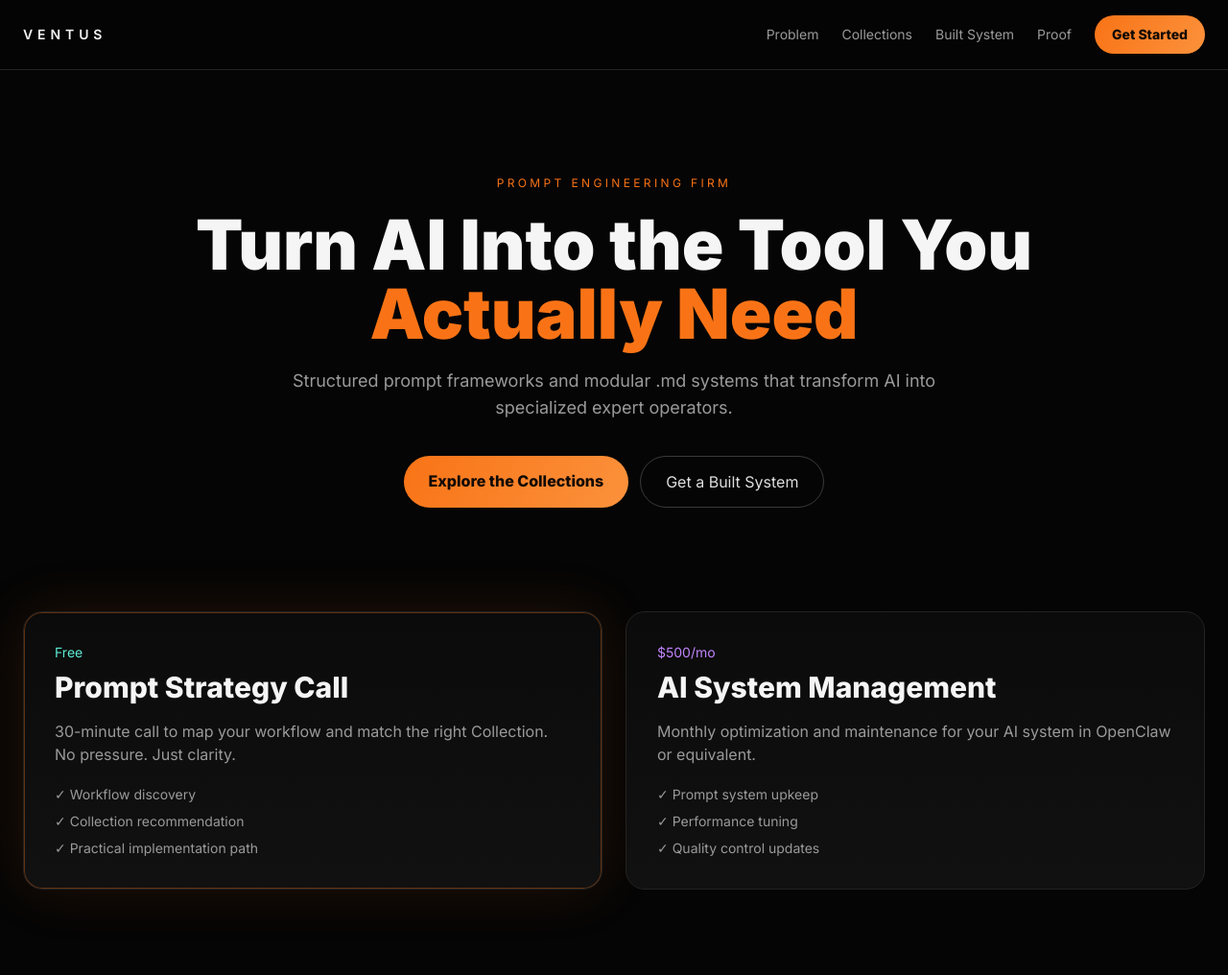
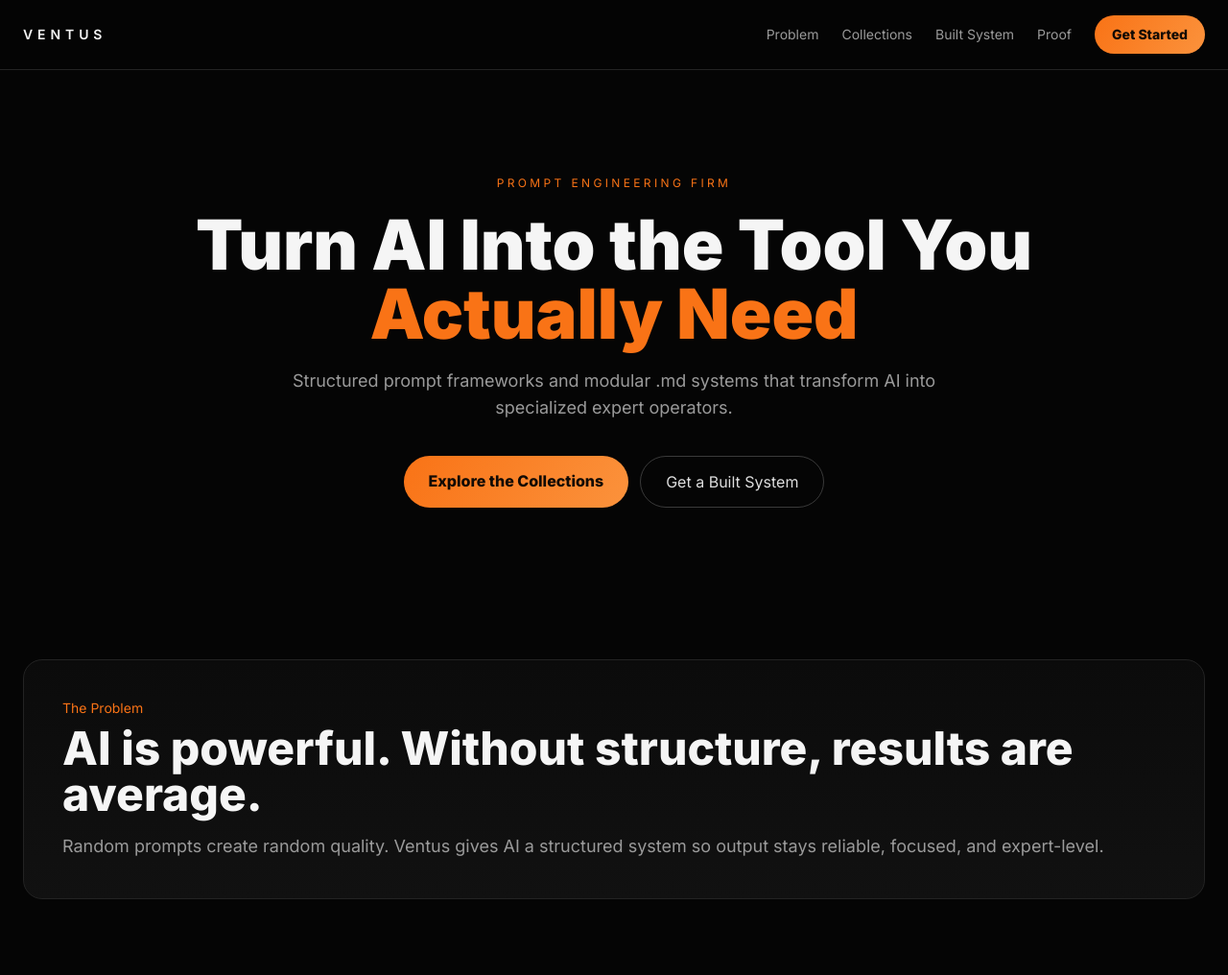
Before and after one commit to hatfieldsautomotive-ux/ventus, a website: page web/index.html in a window 1280 px wide. Shown: the top 1016 px of the page at 96% size. Drawn offline with nearby package versions, Linux system fonts and the light colour scheme.

Commit message:
Remove strategy call and AI management cards from hero flow

```diff
--- a/web/index.html
+++ b/web/index.html
@@ -63,31 +63,6 @@
       </div>
     </section>
 
-    <!-- FLOW CARDS (like grindbeans/ventusdetailshop rhythm) -->
-    <section class="section" style="padding-top:36px">
-      <div class="container grid md:grid-cols-2 gap-6">
-        <article class="card p-8 glow fade-up">
-          <p class="text-sm mb-2" style="color:#5eead4">Free</p>
-          <h2 class="text-3xl font-extrabold mb-4">Prompt Strategy Call</h2>
-          <p style="color:var(--muted)" class="mb-5">30-minute call to map your workflow and match the right Collection. No pressure. Just clarity.</p>
-          <ul class="space-y-2 text-sm" style="color:var(--muted)">
-            <li>✓ Workflow discovery</li>
-            <li>✓ Collection recommendation</li>
-            <li>✓ Practical implementation path</li>
-          </ul>
-        </article>
-        <article class="card p-8 fade-up">
-          <p class="text-sm mb-2" style="color:#c084fc">$500/mo</p>
-          <h2 class="text-3xl font-extrabold mb-4">AI System Management</h2>
-          <p style="color:var(--muted)" class="mb-5">Monthly optimization and maintenance for your AI system in OpenClaw or equivalent.</p>
-          <ul class="space-y-2 text-sm" style="color:var(--muted)">
-            <li>✓ Prompt system upkeep</li>
-            <li>✓ Performance tuning</li>
-            <li>✓ Quality control updates</li>
-          </ul>
-        </article>
-      </div>
-    </section>
 
     <section id="problem" class="section">
       <div class="container">
```
